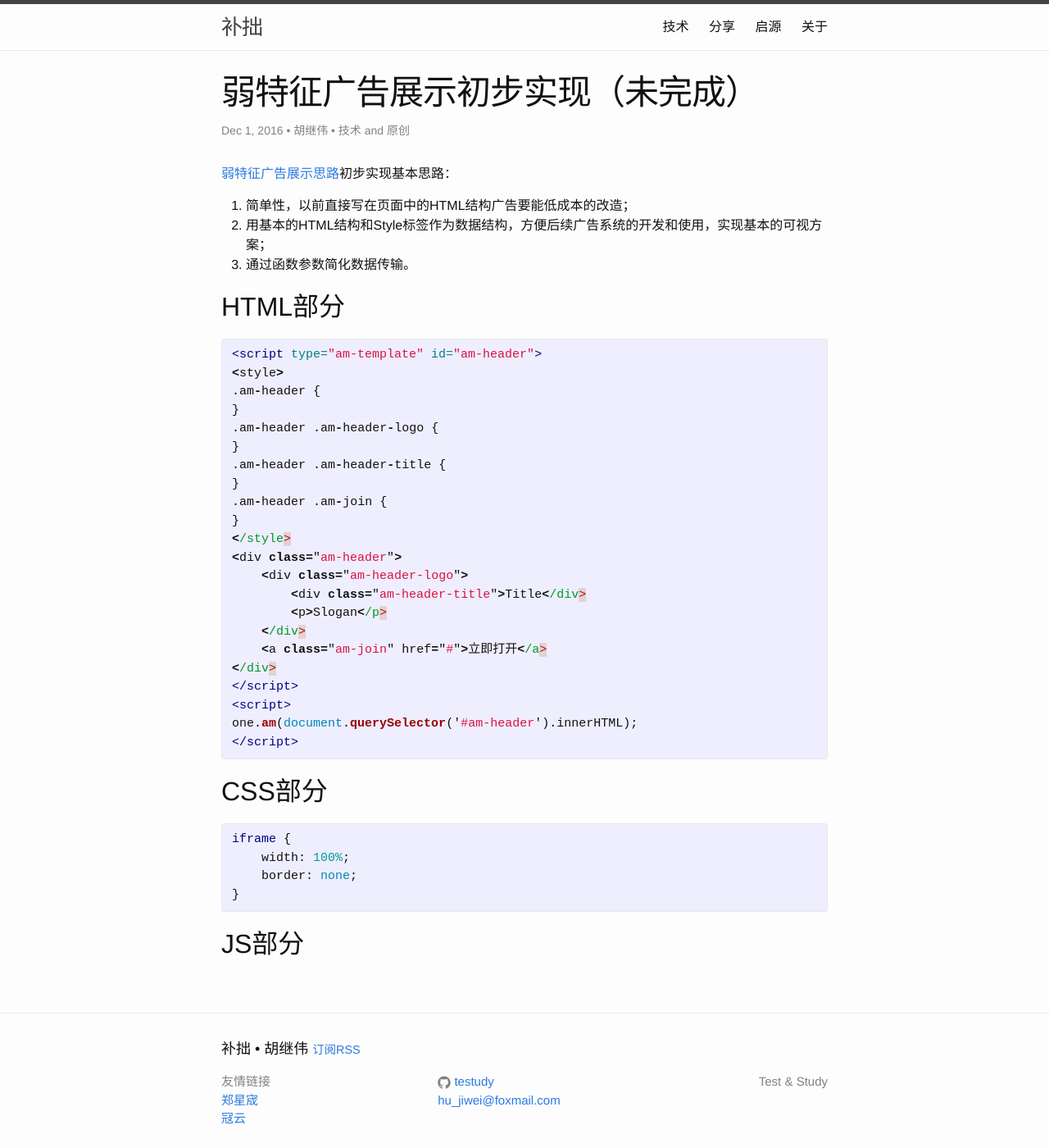
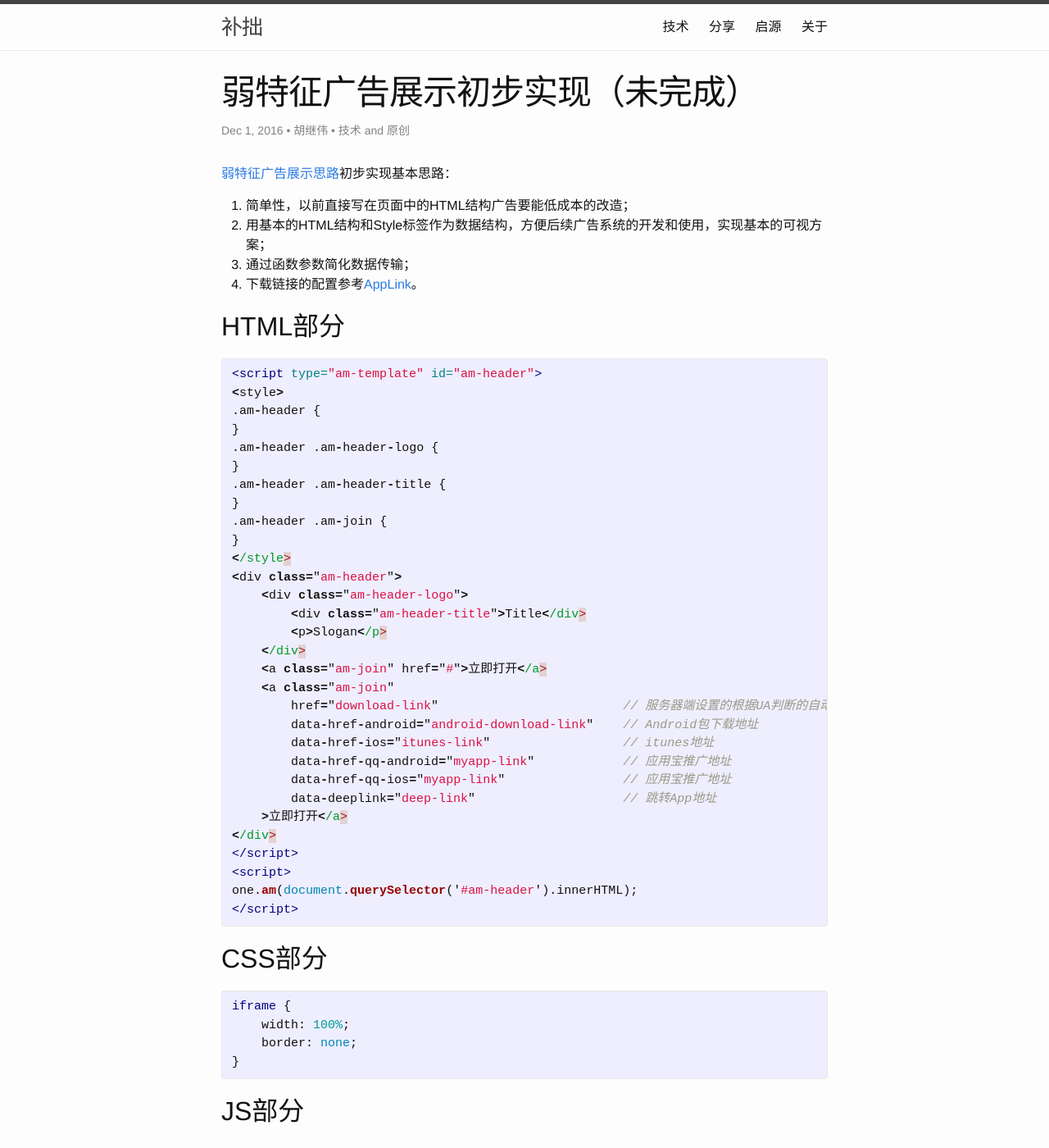
Before and after one commit to testudy/testudy.github.io, a Jekyll site: the page built from tech/_posts/2016-12-01-ad-manager.md, in a window 1280 px wide and 1400 px high. Shown: the whole window at 82% size. Built offline with Jekyll 4.4.1, drawn with Linux system fonts in a browser that asks for light colours; comment, search, counter and statistics services are not loaded.

Commit message:
调整ad-manager下载链接

```diff
--- a/tech/_posts/2016-12-01-ad-manager.md
+++ b/tech/_posts/2016-12-01-ad-manager.md
@@ -8,7 +8,8 @@ tags: 技术 原创
 
 1. 简单性，以前直接写在页面中的HTML结构广告要能低成本的改造；
 2. 用基本的HTML结构和Style标签作为数据结构，方便后续广告系统的开发和使用，实现基本的可视方案；
-3. 通过函数参数简化数据传输。
+3. 通过函数参数简化数据传输；
+4. 下载链接的配置参考[AppLink](/tech/2016/11/25/applink.html)。
 
 
 ## HTML部分
@@ -30,6 +31,14 @@ tags: 技术 原创
         <p>Slogan</p>
     </div>
     <a class="am-join" href="#">立即打开</a>
+    <a class="am-join"
+        href="download-link"                         // 服务器端设置的根据UA判断的自动跳转链接，包含下面4中情况
+        data-href-android="android-download-link"    // Android包下载地址
+        data-href-ios="itunes-link"                  // itunes地址
+        data-href-qq-android="myapp-link"            // 应用宝推广地址
+        data-href-qq-ios="myapp-link"                // 应用宝推广地址
+        data-deeplink="deep-link"                    // 跳转App地址
+    >立即打开</a>
 </div>
 </script>
 <script>
```
